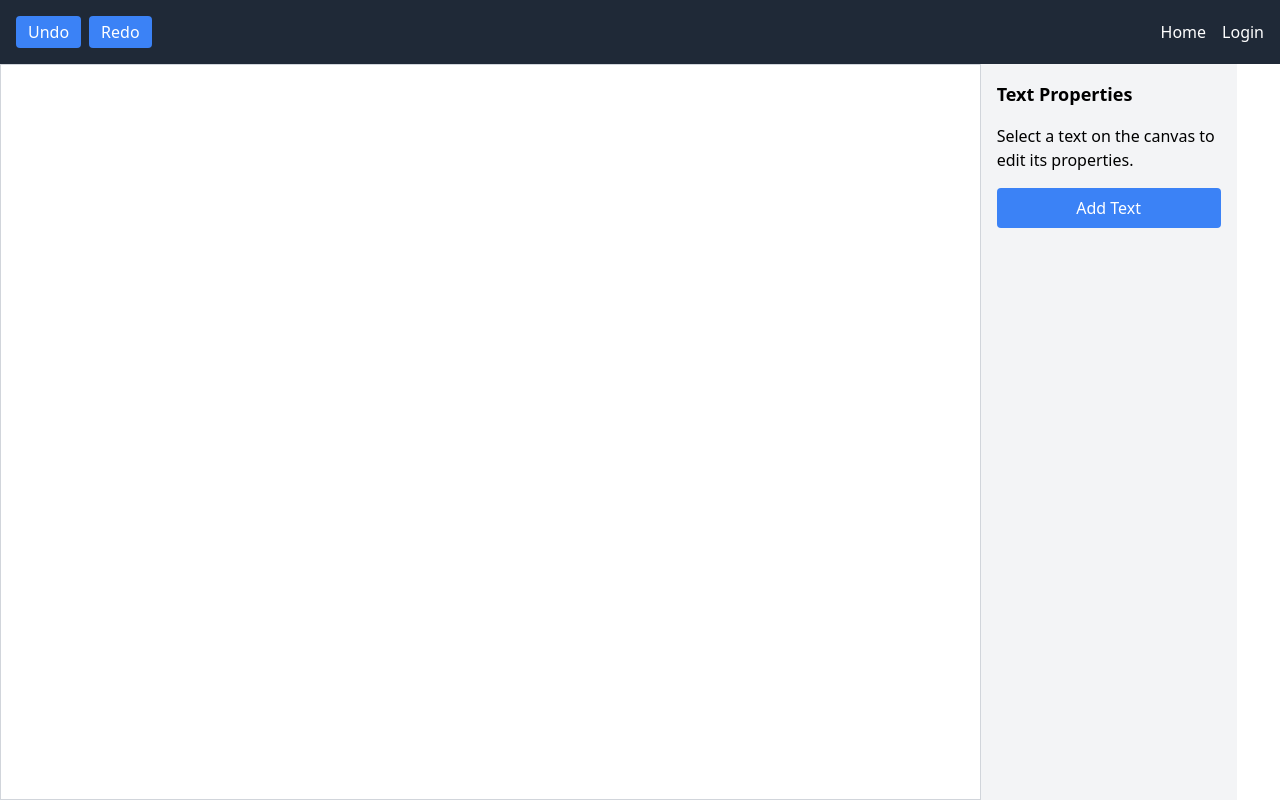
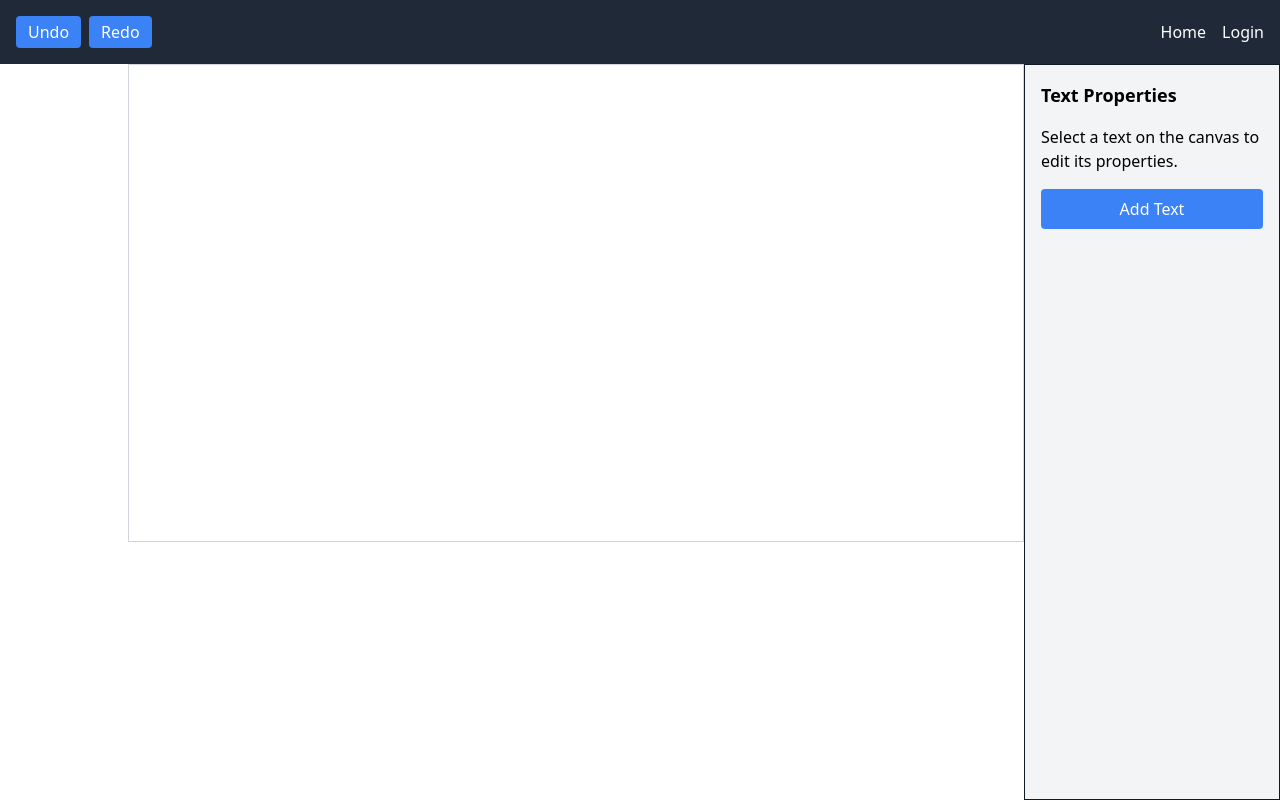
Before and after one commit to 49Harsh/editing-app-task, a React (Create React App) app: page / in a window 1280 px wide. Built offline with nearby package versions, Linux system fonts and the light colour scheme.

Commit message:
new feature change

```diff
--- a/src/App.js
+++ b/src/App.js
@@ -44,15 +44,24 @@ function App() {
     }
   };
 
+  const moveText = (id, newX, newY) => {
+    const updatedTexts = texts.map(text =>
+      text.id === id ? { ...text, x: newX, y: newY } : text
+    );
+    setTexts(updatedTexts);
+    addToHistory(updatedTexts);
+  };
+
   return (
     <div className="flex flex-col h-screen">
       <Header undo={undo} redo={redo} />
-      <div className="flex flex-1 overflow-hidden">
-        <Canvas
+      <div className="flex flex-1 overflow-hidden bg-red flex-row justify-end">
+       <Canvas
           texts={texts}
           updateText={updateText}
           canvasRef={canvasRef}
           setSelectedTextId={setSelectedTextId}
+          moveText={moveText}
         />
         <Sidebar
           addText={addText}
--- a/src/components/Canvas.js
+++ b/src/components/Canvas.js
@@ -1,6 +1,11 @@
-import React, { useEffect } from 'react';
+import React, { useEffect, useState } from 'react';
 
-function Canvas({ texts, updateText, canvasRef, setSelectedTextId }) {
+function Canvas({ texts, updateText, canvasRef, setSelectedTextId, moveText }) {
+  const [isDragging, setIsDragging] = useState(false);
+  const [draggedTextId, setDraggedTextId] = useState(null);
+  const [startX, setStartX] = useState(0);
+  const [startY, setStartY] = useState(0);
+
   useEffect(() => {
     const canvas = canvasRef.current;
     const ctx = canvas.getContext('2d');
@@ -13,7 +18,7 @@ function Canvas({ texts, updateText, canvasRef, setSelectedTextId }) {
     });
   }, [texts, canvasRef]);
 
-  const handleCanvasClick = (e) => {
+  const handleMouseDown = (e) => {
     const rect = canvasRef.current.getBoundingClientRect();
     const x = e.clientX - rect.left;
     const y = e.clientY - rect.top;
@@ -24,19 +29,39 @@ function Canvas({ texts, updateText, canvasRef, setSelectedTextId }) {
     );
 
     if (clickedText) {
+      setIsDragging(true);
+      setDraggedTextId(clickedText.id);
+      setStartX(x - clickedText.x);
+      setStartY(y - clickedText.y);
       setSelectedTextId(clickedText.id);
     } else {
       setSelectedTextId(null);
     }
   };
 
+  const handleMouseMove = (e) => {
+    if (isDragging) {
+      const rect = canvasRef.current.getBoundingClientRect();
+      const x = e.clientX - rect.left;
+      const y = e.clientY - rect.top;
+
+      moveText(draggedTextId, x - startX, y - startY);
+    }
+  };
+
+  const handleMouseUp = () => {
+    setIsDragging(false);
+    setDraggedTextId(null);
+  };
+
   return (
     <canvas
       ref={canvasRef}
-      width={800}
-      height={600}
-      className="border border-gray-300"
-      onClick={handleCanvasClick}
+      className="border border-gray-300 w-[70%] h-[65%] "
+      onMouseDown={handleMouseDown}
+      onMouseMove={handleMouseMove}
+      onMouseUp={handleMouseUp}
+      onMouseLeave={handleMouseUp}
     />
   );
 }
--- a/src/components/Sidebar.js
+++ b/src/components/Sidebar.js
@@ -30,7 +30,7 @@ function Sidebar({ addText, updateText, selectedText }) {
   };
 
   return (
-    <div className="w-64 bg-gray-100 p-4">
+    <div className="w-64 bg-gray-100 p-4 border border-gray-900 ">
       <h2 className="text-lg font-bold mb-4">Text Properties</h2>
       {selectedText ? (
         <>
```
